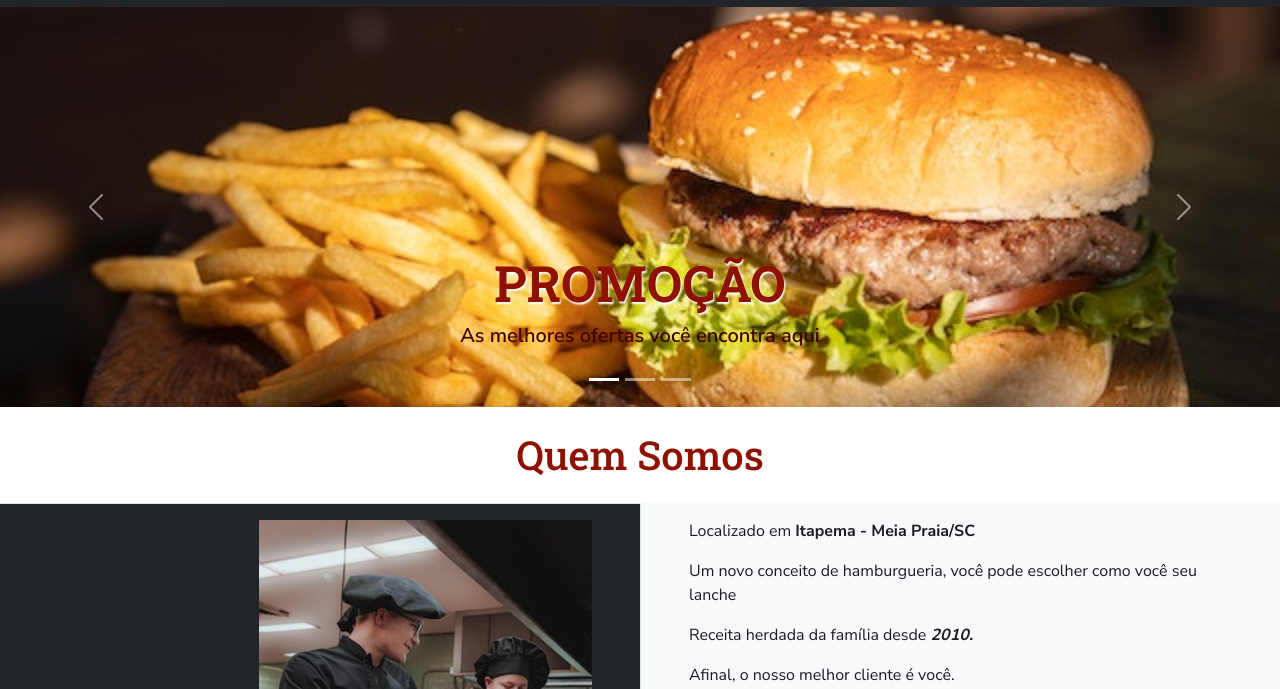
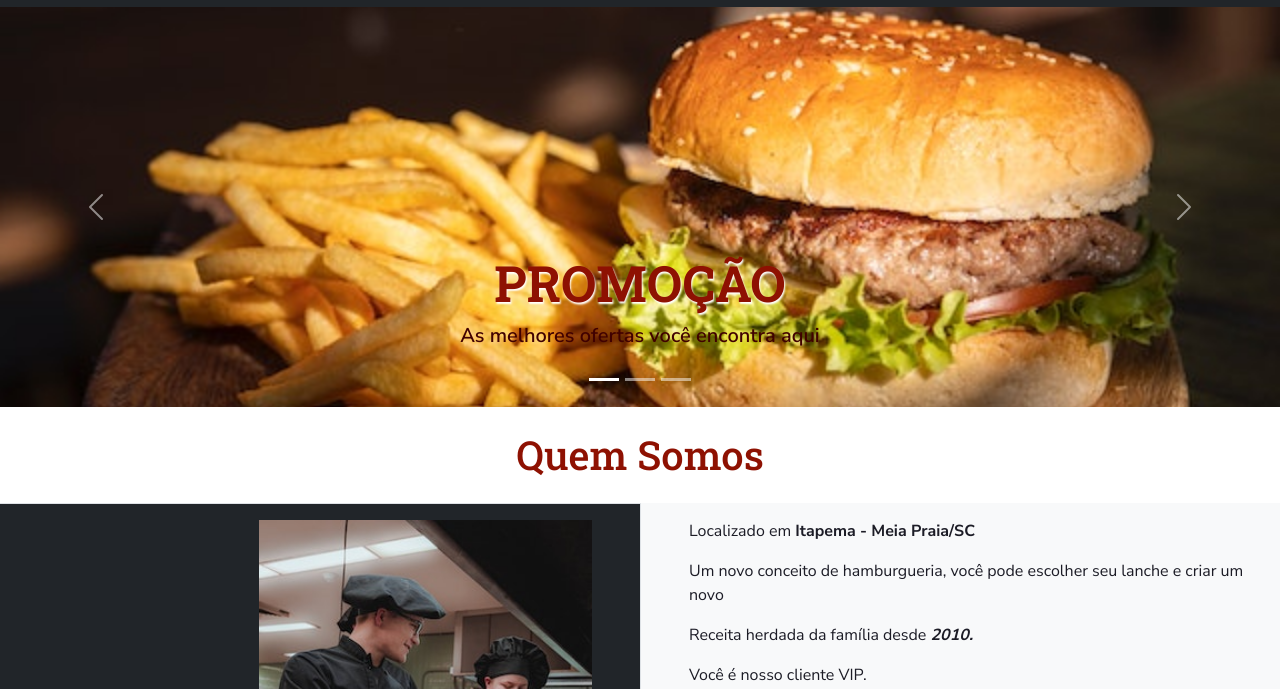
Before and after one commit to Leodominoni/Catalogo-de-hamburgueria, a plain HTML site: page index.html in a window 1280 px wide. Shown: the part 111-800 px from the top of the page. Drawn offline with nearby package versions, Linux system fonts and the light colour scheme.

Commit message:
update txt

```diff
--- a/index.html
+++ b/index.html
@@ -87,9 +87,9 @@
         <div class="col py-3 px-md-5 bg-light">
           <div class="txt-principal">
             <p>Localizado em <strong>Itapema - Meia Praia/SC</strong></p>
-            <p>Um novo conceito de hamburgueria, você pode escolher como você seu lanche</p>
+            <p>Um novo conceito de hamburgueria, você pode escolher seu lanche e criar um novo</p>
             <p>Receita herdada da família desde <strong><em>2010.</em></strong></p>
-            <p> Afinal, o nosso melhor cliente é você.</p>
+            <p>Você é nosso cliente VIP.</p>
             <p>Claro que não poderíamos deixar de pensar naqueles que não desejam comer hambúrguer, assim, criamos também outras opções de comidas extremamente deliciosas! Além disso, há opções para os vegetarianos e veganos.</p>
           </div>
         </div>
```
